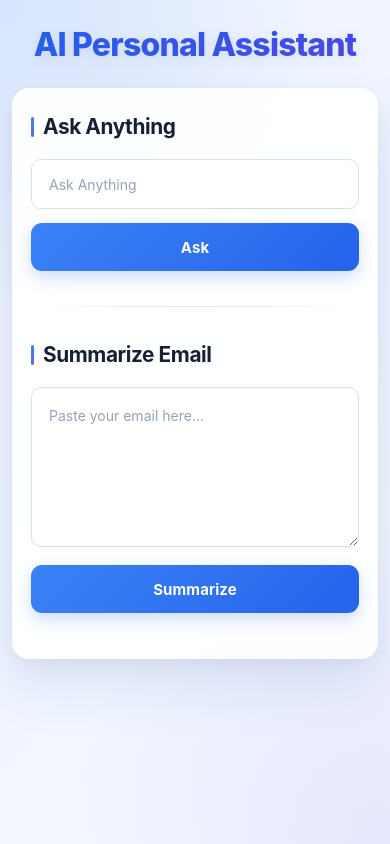
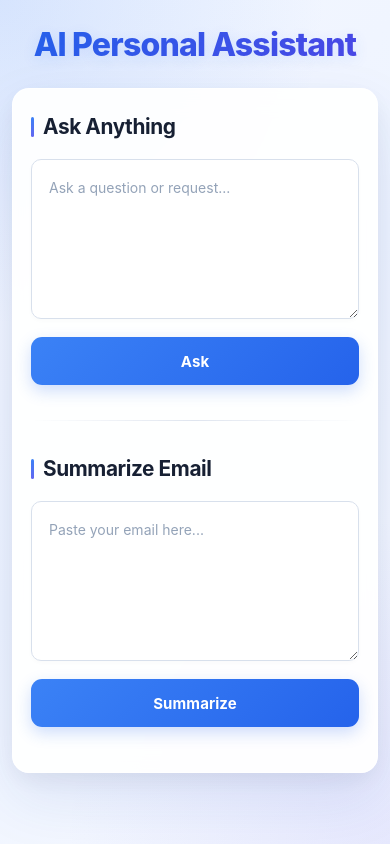
Before and after one commit to azizch2618/ai-personal-assistant, a Flask app: page / in a window 390 px wide. Run offline with Flask 3, Linux system fonts and the light colour scheme.

Commit message:
Some improvements in html and css

```diff
--- a/main.py
+++ b/main.py
@@ -1,5 +1,4 @@
 import os
-
 from flask import Flask, render_template, request, jsonify
 from dotenv import load_dotenv
 from openai import OpenAI
--- a/static/style.css
+++ b/static/style.css
@@ -1,6 +1,6 @@
-/*
+/* =========================================================
    RESET & GLOBAL
-    */
+   ========================================================= */
 
 * {
     margin: 0;
@@ -18,9 +18,9 @@
 }
 
 
-/*
+/* =========================================================
    BODY
-    */
+   ========================================================= */
 
 body {
     min-height: 100vh;
@@ -49,9 +49,9 @@ body {
 }
 
 
-/*
+/* =========================================================
    MAIN HEADING
-    */
+   ========================================================= */
 
 .main-heading {
     text-align: center;
@@ -80,9 +80,9 @@ body {
 }
 
 
-/*
+/* =========================================================
    MAIN CONTAINER
-    */
+   ========================================================= */
 
 .container {
     width: 100%;
@@ -106,9 +106,9 @@ body {
 }
 
 
-/*
+/* =========================================================
    SECTION HEADINGS
-    */
+   ========================================================= */
 
 h2 {
     position: relative;
@@ -152,56 +152,20 @@ h2::before {
 }
 
 
-/*
+/* =========================================================
    FORMS
-    */
+   ========================================================= */
 
 form {
     margin-bottom: 20px;
 }
 
 
-/*
-   TEXT INPUT
-    */
+/* =========================================================
+   ASK ANYTHING TEXTAREA
+   ========================================================= */
 
-input[type="text"] {
-    width: 100%;
-
-    min-height: 54px;
-
-    padding: 15px 17px;
-
-    margin-bottom: 14px;
-
-    border: 1px solid #d8e0ec;
-
-    border-radius: 13px;
-
-    background: #ffffff;
-
-    color: #172033;
-
-    font-size: 15px;
-    font-weight: 400;
-
-    outline: none;
-
-    box-shadow:
-        0 2px 5px rgba(15, 23, 42, 0.02);
-
-    transition:
-        border-color 0.25s ease,
-        box-shadow 0.25s ease,
-        transform 0.2s ease;
-}
-
-
-/*
-   TEXTAREA
-    */
-
-textarea {
+textarea[name="question"] {
     width: 100%;
 
     min-height: 180px;
@@ -235,11 +199,48 @@ textarea {
 }
 
 
-/*
-   INPUT FOCUS
-    */
+/* =========================================================
+   EMAIL TEXTAREA
+   ========================================================= */
 
-input[type="text"]:focus,
+textarea[name="email"] {
+    width: 100%;
+
+    min-height: 180px;
+
+    padding: 16px 17px;
+
+    margin-bottom: 14px;
+
+    border: 1px solid #d8e0ec;
+
+    border-radius: 13px;
+
+    background: #ffffff;
+
+    color: #172033;
+
+    font-size: 15px;
+
+    line-height: 1.65;
+
+    resize: vertical;
+
+    outline: none;
+
+    box-shadow:
+        0 2px 5px rgba(15, 23, 42, 0.02);
+
+    transition:
+        border-color 0.25s ease,
+        box-shadow 0.25s ease;
+}
+
+
+/* =========================================================
+   ALL TEXTAREA FOCUS
+   ========================================================= */
+
 textarea:focus {
     border-color: #3b82f6;
 
@@ -249,21 +250,19 @@ textarea:focus {
 }
 
 
-/*
-   INPUT HOVER
-    */
+/* =========================================================
+   TEXTAREA HOVER
+   ========================================================= */
 
-input[type="text"]:hover,
 textarea:hover {
     border-color: #b9c7db;
 }
 
 
-/*
+/* =========================================================
    PLACEHOLDERS
-    */
+   ========================================================= */
 
-input::placeholder,
 textarea::placeholder {
     color: #94a3b8;
 
@@ -271,9 +270,9 @@ textarea::placeholder {
 }
 
 
-/*
+/* =========================================================
    BUTTON
-    */
+   ========================================================= */
 
 button {
     position: relative;
@@ -576,13 +575,9 @@ button:disabled {
     }
 
 
-    input[type="text"] {
-        min-height: 50px;
-    }
-
-
-    textarea {
-        min-height: 160px;
+    textarea[name="question"],
+    textarea[name="email"] {
+        min-height: 170px;
     }
 
 }
@@ -629,8 +624,10 @@ button:disabled {
     }
 
 
-    input[type="text"],
-    textarea {
+    textarea[name="question"],
+    textarea[name="email"] {
+        min-height: 160px;
+
         font-size: 14px;
 
         border-radius: 10px;
--- a/templates/index.html
+++ b/templates/index.html
@@ -18,17 +18,15 @@
 
         <!-- ASK ANYTHING -->
 
-
         <h2>Ask Anything</h2>
 
         <form id="askForm">
 
-            <input
-                type="text"
+            <textarea
                 name="question"
-                placeholder="Ask Anything"
+                placeholder="Ask a question or request..."
                 required
-            >
+            ></textarea>
 
             <button type="submit">
                 Ask
@@ -47,6 +45,7 @@
 
 
         <!-- SUMMARIZE EMAIL -->
+
         <h2>Summarize Email</h2>
 
         <form id="emailForm">
@@ -74,8 +73,9 @@
 
     <script>
 
+        // =========================================================
         // ASK ANYTHING
-        // ==========================================
+        // =========================================================
 
         document.getElementById("askForm").onsubmit = async (e) => {
 
@@ -99,7 +99,9 @@
                 const data = await res.json();
 
                 if (!res.ok) {
-                    throw new Error(data.error || "Something went wrong.");
+                    throw new Error(
+                        data.error || "Something went wrong."
+                    );
                 }
 
                 answer.innerText = data.response;
@@ -117,7 +119,9 @@
         };
 
 
+        // =========================================================
         // SUMMARIZE EMAIL
+        // =========================================================
 
         document.getElementById("emailForm").onsubmit = async (e) => {
 
@@ -141,7 +145,9 @@
                 const data = await res.json();
 
                 if (!res.ok) {
-                    throw new Error(data.error || "Something went wrong.");
+                    throw new Error(
+                        data.error || "Something went wrong."
+                    );
                 }
 
                 summary.innerText = data.response;
```
